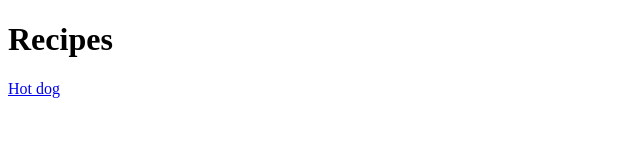
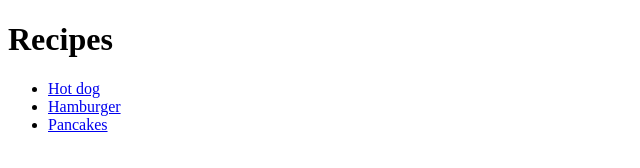
Before and after one commit to ioumar/recipces-repository, a plain HTML site: page index.html in a window 1280 px wide. Shown: the whole page, without its empty margins (0-640 px from the left). Drawn offline with Linux system fonts and the light colour scheme.

Commit message:
Edit to add an unordered list of links

```diff
--- a/index.html
+++ b/index.html
@@ -6,6 +6,10 @@
     </head>
     <body>
         <h1>Recipes</h1>
-        <a href="./recipes/hot-dog.html">Hot dog</a>
+        <ul>
+            <li><a href="./recipes/hot-dog.html">Hot dog</a></li>
+            <li><a href="./recipes/hamburger.html">Hamburger</a></li>
+            <li><a href="./recipes/pancakes.html">Pancakes</a></li>
+        </ul>
     </body>
 </html>
```
